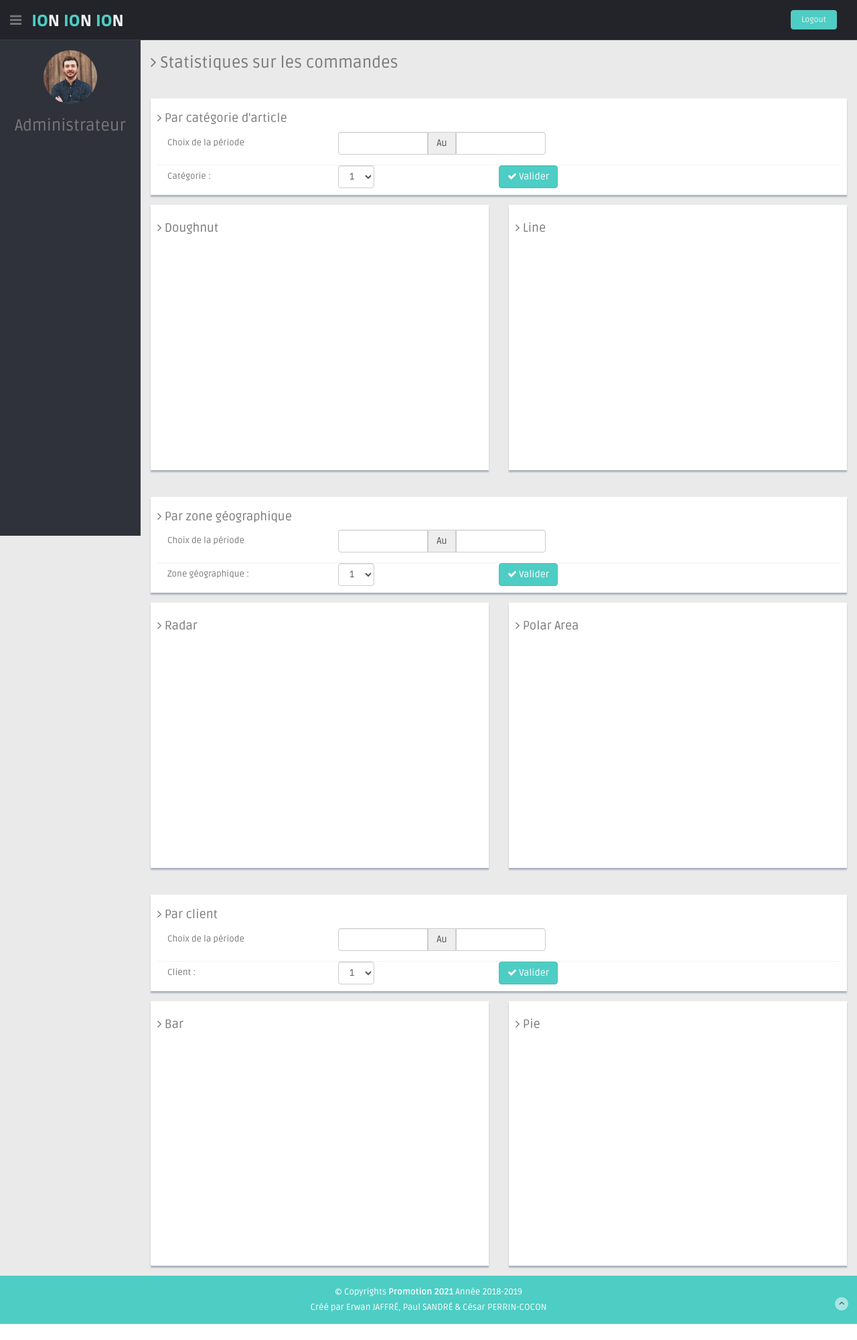
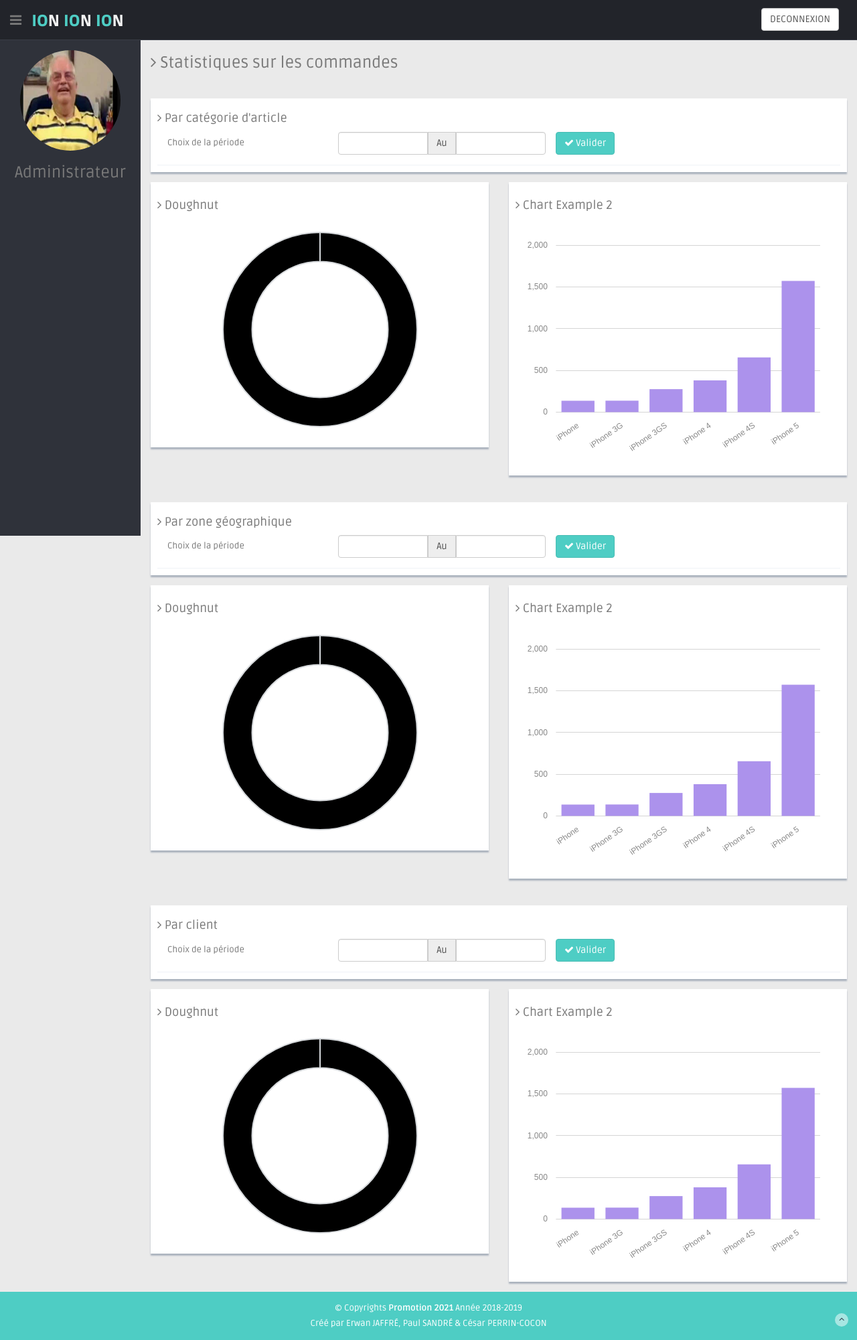
Before and after one commit to cesarperrincocon/projet_technoweb, a Java web app: page /Dashio/admin.jsp in a window 1280 px wide. Shown: the whole page at 67% size. Before the commit the page ends 1977 px from the top, so only its background shows below. Run offline with Tomcat 11, a stand-in JSP engine, Linux system fonts and the light colour scheme; a map, chart or similar area stays blank; some libraries are stand-ins or nearby versions.

Commit message:
Révision des JSP, ajout de quelques fonctions dans custom.css

```diff
--- a/projet_technoweb/src/main/webapp/Dashio/admin.jsp
+++ b/projet_technoweb/src/main/webapp/Dashio/admin.jsp
@@ -24,6 +24,7 @@
         <!--external css-->
         <link href="Dashio/lib/font-awesome/css/font-awesome.css" rel="stylesheet" />
         <link rel="stylesheet" type="text/css" href="Dashio/lib/bootstrap-datetimepicker/datertimepicker.css" />
+        <link rel="stylesheet" href="http://cdn.oesmith.co.uk/morris-0.4.3.min.css">
         <!-- Custom styles for this template -->
         <link href="Dashio/css/style.css" rel="stylesheet">
         <link href="Dashio/css/style-responsive.css" rel="stylesheet">
@@ -52,7 +53,9 @@
                 <!--logo end-->
                 <div class="top-menu">
                     <ul class="nav pull-right top-menu">
-                        <li><a class="logout" href="login.html">Logout</a></li>
+                        <form class="logout" action="LoginController" method="POST">
+                            <input class="form-control " type='submit' name='connexion' value='DECONNEXION'>
+                        </form>
                     </ul>
                 </div>
             </header>
@@ -66,7 +69,7 @@
                     <!-- sidebar menu start-->
                     <ul class="sidebar-menu" id="nav-accordion">
                         <p class="centered">
-                            <a href="profile.html"><img src="img/ui-sam.jpg" class="img-circle" width="80"></a>
+                            <a href="profile.html"><img src="Dashio/img/hqdefault.jpg" class="img-circle" width="150" height="150"></a>
                         </p>
                         <h3 class="centered">Administrateur</h3>
                     </ul>
@@ -96,18 +99,6 @@
                                                 <input type="text" class="form-control dpd2" name="to">
                                             </div>
                                         </div>
-                                    </div>
-                                    <div class="form-inline">
-                                        <label class="control-label col-md-3">Catégorie :</label>
-                                        <div class="col-md-3 col-xs-11">
-                                            <select class="form-control">
-                                                <option>1</option>
-                                                <option>2</option>
-                                                <option>3</option>
-                                                <option>4</option>
-                                                <option>5</option>
-                                            </select>
-                                        </div>
                                         <button type="button" class="btn btn-theme"><i class="fa fa-check"></i> Valider</button>
                                     </div>
                                 </form>
@@ -116,15 +107,15 @@
                                 <div class="content-panel">
                                     <h4><i class="fa fa-angle-right"></i> Doughnut</h4>
                                     <div class="panel-body text-center">
-                                        <canvas id="doughnut" height="300" width="400"></canvas>
+                                        <canvas id="doughnut1" height="300" width="400"></canvas>
                                     </div>
                                 </div>
                             </div>
                             <div class="col-lg-6">
                                 <div class="content-panel">
-                                    <h4><i class="fa fa-angle-right"></i> Line</h4>
-                                    <div class="panel-body text-center">
-                                        <canvas id="line" height="300" width="400"></canvas>
+                                    <h4><i class="fa fa-angle-right"></i> Chart Example 2</h4>
+                                    <div class="panel-body">
+                                        <div id="hero-bar1" class="graph"></div>
                                     </div>
                                 </div>
                             </div>
@@ -142,35 +133,23 @@
                                                 <input type="text" class="form-control dpd2" name="to">
                                             </div>
                                         </div>
-                                    </div>
-                                    <div class="form-inline">
-                                        <label class="control-label col-md-3">Zone géographique :</label>
-                                        <div class="col-md-3 col-xs-11">
-                                            <select class="form-control">
-                                                <option>1</option>
-                                                <option>2</option>
-                                                <option>3</option>
-                                                <option>4</option>
-                                                <option>5</option>
-                                            </select>
-                                        </div>
                                         <button type="button" class="btn btn-theme"><i class="fa fa-check"></i> Valider</button>
                                     </div>
                                 </form>
                             </div>
                             <div class="col-lg-6">
                                 <div class="content-panel">
-                                    <h4><i class="fa fa-angle-right"></i> Radar</h4>
+                                    <h4><i class="fa fa-angle-right"></i> Doughnut</h4>
                                     <div class="panel-body text-center">
-                                        <canvas id="radar" height="300" width="400"></canvas>
+                                        <canvas id="doughnut2" height="300" width="400"></canvas>
                                     </div>
                                 </div>
                             </div>
                             <div class="col-lg-6">
                                 <div class="content-panel">
-                                    <h4><i class="fa fa-angle-right"></i> Polar Area</h4>
-                                    <div class="panel-body text-center">
-                                        <canvas id="polarArea" height="300" width="400"></canvas>
+                                    <h4><i class="fa fa-angle-right"></i> Chart Example 2</h4>
+                                    <div class="panel-body">
+                                        <div id="hero-bar2" class="graph"></div>
                                     </div>
                                 </div>
                             </div>
@@ -188,35 +167,23 @@
                                                 <input type="text" class="form-control dpd2" name="to">
                                             </div>
                                         </div>
-                                    </div>
-                                    <div class="form-inline">
-                                        <label class="control-label col-md-3">Client :</label>
-                                        <div class="col-md-3 col-xs-11">
-                                            <select class="form-control">
-                                                <option>1</option>
-                                                <option>2</option>
-                                                <option>3</option>
-                                                <option>4</option>
-                                                <option>5</option>
-                                            </select>
-                                        </div>
                                         <button type="button" class="btn btn-theme"><i class="fa fa-check"></i> Valider</button>
                                     </div>
                                 </form>
                             </div>
                             <div class="col-lg-6">
                                 <div class="content-panel">
-                                    <h4><i class="fa fa-angle-right"></i> Bar</h4>
+                                    <h4><i class="fa fa-angle-right"></i> Doughnut</h4>
                                     <div class="panel-body text-center">
-                                        <canvas id="bar" height="300" width="400"></canvas>
+                                        <canvas id="doughnut3" height="300" width="400"></canvas>
                                     </div>
                                 </div>
                             </div>
                             <div class="col-lg-6">
                                 <div class="content-panel">
-                                    <h4><i class="fa fa-angle-right"></i> Pie</h4>
-                                    <div class="panel-body text-center">
-                                        <canvas id="pie" height="300" width="400"></canvas>
+                                    <h4><i class="fa fa-angle-right"></i> Chart Example 2</h4>
+                                    <div class="panel-body">
+                                        <div id="hero-bar3" class="graph"></div>
                                     </div>
                                 </div>
                             </div>
@@ -250,23 +217,26 @@
             <!--footer end-->
         </section>
         <!-- js placed at the end of the document so the pages load faster -->
-        <script src="lib/jquery/jquery.min.js"></script>
-        <script src="lib/bootstrap/js/bootstrap.min.js"></script>
-        <script class="include" type="text/javascript" src="lib/jquery.dcjqaccordion.2.7.js"></script>
-        <script src="lib/jquery.scrollTo.min.js"></script>
-        <script src="lib/jquery.nicescroll.js" type="text/javascript"></script>
+        <script src="Dashio/lib/jquery/jquery.min.js"></script>
+        <script src="Dashio/lib/bootstrap/js/bootstrap.min.js"></script>
+        <script class="include" type="text/javascript" src="Dashio/lib/jquery.dcjqaccordion.2.7.js"></script>
+        <script src="Dashio/lib/jquery.scrollTo.min.js"></script>
+        <script src="Dashio/lib/jquery.nicescroll.js" type="text/javascript"></script>
+        <script src="Dashio/lib/raphael/raphael.min.js"></script>
+        <script src="Dashio/lib/morris/morris.min.js"></script>
         <!--common script for all pages-->
-        <script src="lib/common-scripts.js"></script>
+        <script src="Dashio/lib/common-scripts.js"></script>
         <!--script for this page-->
-        <script src="lib/chart-master/Chart.js"></script>
-        <script src="lib/chartjs-conf.js"></script>
-        <script type="text/javascript" src="lib/bootstrap-datepicker/js/bootstrap-datepicker.js"></script>
-        <script type="text/javascript" src="lib/bootstrap-daterangepicker/date.js"></script>
-        <script type="text/javascript" src="lib/bootstrap-daterangepicker/daterangepicker.js"></script>
-        <script type="text/javascript" src="lib/bootstrap-datetimepicker/js/bootstrap-datetimepicker.js"></script>
-        <script type="text/javascript" src="lib/bootstrap-daterangepicker/moment.min.js"></script>
-        <script type="text/javascript" src="lib/bootstrap-timepicker/js/bootstrap-timepicker.js"></script>
-        <script src="lib/advanced-form-components.js"></script>
+        <script src="Dashio/lib/chart-master/Chart.js"></script>
+        <script src="Dashio/lib/chartjs-conf.js"></script>
+        <script type="text/javascript" src="Dashio/lib/bootstrap-datepicker/js/bootstrap-datepicker.js"></script>
+        <script type="text/javascript" src="Dashio/lib/bootstrap-daterangepicker/date.js"></script>
+        <script type="text/javascript" src="Dashio/lib/bootstrap-daterangepicker/daterangepicker.js"></script>
+        <script type="text/javascript" src="Dashio/lib/bootstrap-datetimepicker/js/bootstrap-datetimepicker.js"></script>
+        <script type="text/javascript" src="Dashio/lib/bootstrap-daterangepicker/moment.min.js"></script>
+        <script type="text/javascript" src="Dashio/lib/bootstrap-timepicker/js/bootstrap-timepicker.js"></script>
+        <script src="Dashio/lib/advanced-form-components.js"></script>
+        <script src="Dashio/lib/morris-conf.js"></script>
     </body>
 
 </html>
--- a/projet_technoweb/src/main/webapp/Dashio/css/custom.css
+++ b/projet_technoweb/src/main/webapp/Dashio/css/custom.css
@@ -26,5 +26,17 @@
 }
 
 .container {
-	margin-top:200px !important;
+	margin-top: 200px !important;
 }
+
+.logout {
+	margin: 12px !important;
+}
+
+.boutonArgent{
+	margin: 12px !important;
+}
+
+.selecteurProduits{
+	margin: 7px !important;
+}
```
Also changed, not shown: projet_technoweb/src/main/webapp/Dashio/admin.html (+8 -6 lines), projet_technoweb/src/main/webapp/Dashio/login.jsp (+4 -4 lines), projet_technoweb/src/main/webapp/Dashio/user.html (+13 -12 lines), projet_technoweb/src/main/webapp/Dashio/user.jsp (+9 -8 lines), projet_technoweb/src/main/webapp/Dashio/login.html (indentation only).
